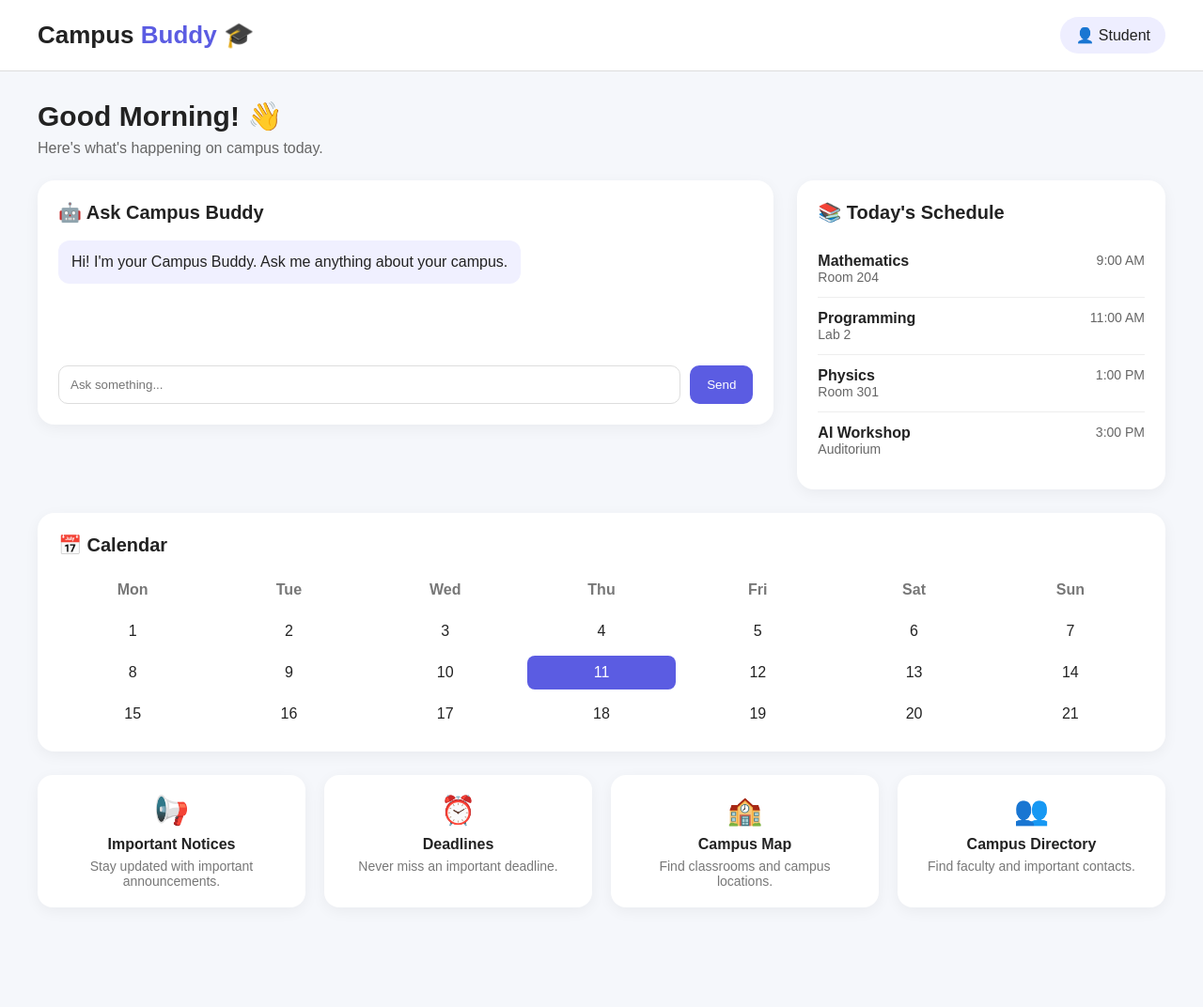
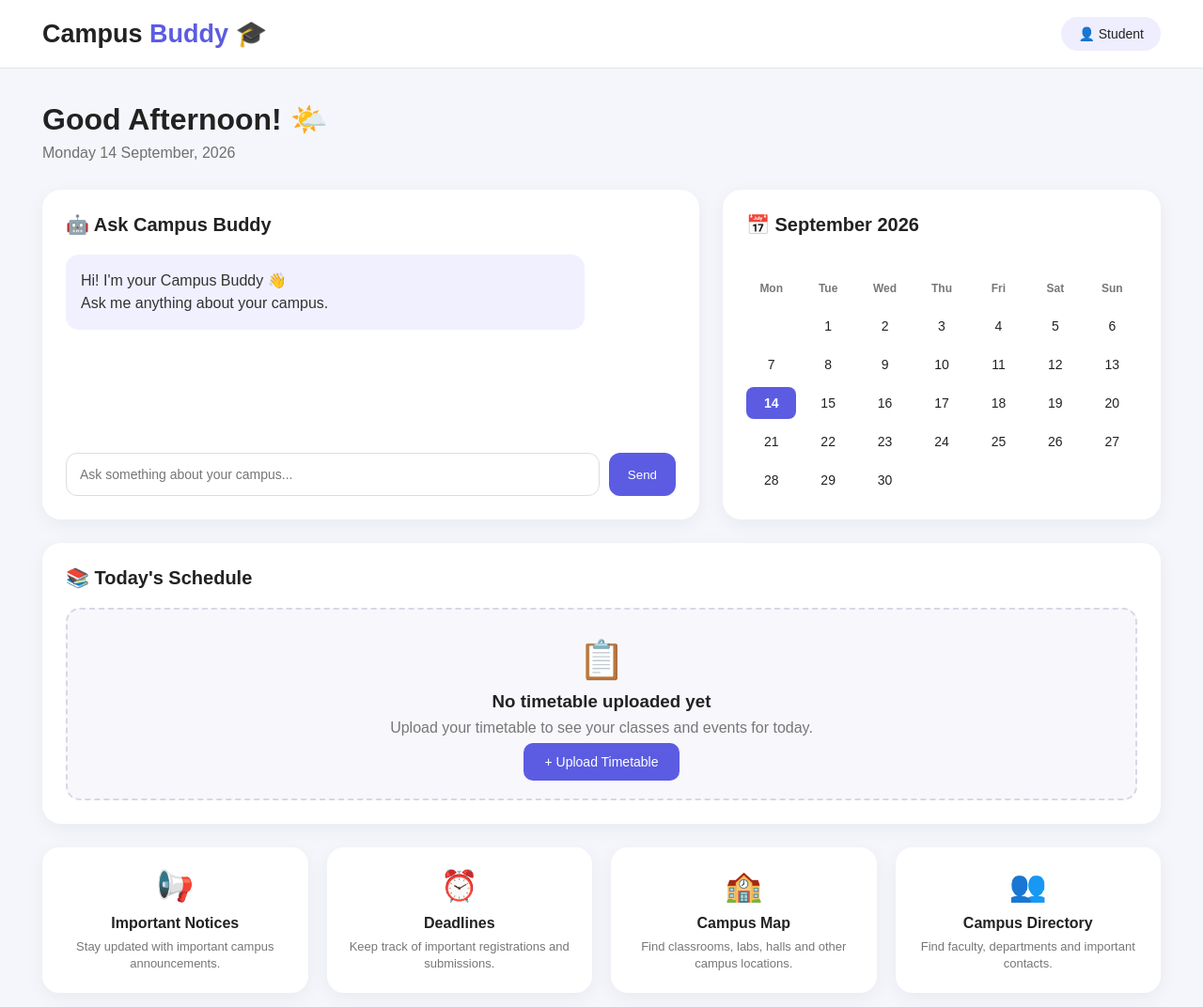
Before and after one commit to Angel-Malik-3008/AM-hackathon, a plain HTML site: page index.html in a window 1280 px wide. Shown: the whole page at 94% size. Before the commit the page ends 996 px from the top, so only its background shows below. Drawn offline with Linux system fonts and the light colour scheme.

Commit message:
Update index.html

```diff
--- a/index.html
+++ b/index.html
@@ -1,5 +1,6 @@
 <!DOCTYPE html>
 <html lang="en">
+
 <head>
     <meta charset="UTF-8">
     <meta name="viewport" content="width=device-width, initial-scale=1.0">
@@ -15,22 +16,23 @@
         }
 
         body {
-            background: #f5f7fb;
+            background: #f5f6fb;
             color: #222;
         }
 
         /* HEADER */
+
         header {
             background: white;
-            padding: 18px 40px;
+            padding: 18px 45px;
             display: flex;
             justify-content: space-between;
             align-items: center;
-            border-bottom: 1px solid #ddd;
+            border-bottom: 1px solid #e5e5e5;
         }
 
         .logo {
-            font-size: 26px;
+            font-size: 27px;
             font-weight: bold;
         }
 
@@ -40,50 +42,60 @@
 
         .profile {
             background: #eeeeff;
-            padding: 10px 16px;
-            border-radius: 20px;
+            padding: 10px 18px;
+            border-radius: 25px;
+            font-size: 14px;
         }
 
-        /* MAIN */
+
+        /*  MAIN  */
+
         .container {
-            padding: 30px 40px;
+            padding: 35px 45px;
+            max-width: 1500px;
+            margin: auto;
         }
 
         .welcome {
-            margin-bottom: 25px;
+            margin-bottom: 30px;
         }
 
         .welcome h1 {
-            font-size: 30px;
+            font-size: 32px;
             margin-bottom: 8px;
         }
 
         .welcome p {
-            color: #666;
+            color: #707070;
+            font-size: 16px;
         }
 
-        /* GRID */
-        .dashboard {
+
+        /* MAIN GRID */
+
+        .main-grid {
             display: grid;
-            grid-template-columns: 2fr 1fr;
+            grid-template-columns: 1.5fr 1fr;
             gap: 25px;
         }
 
         .card {
             background: white;
-            border-radius: 18px;
-            padding: 22px;
-            box-shadow: 0 4px 15px rgba(0,0,0,0.05);
+            border-radius: 20px;
+            padding: 25px;
+            box-shadow: 0 5px 20px rgba(0, 0, 0, 0.05);
         }
 
-        .card h2 {
-            margin-bottom: 18px;
+        .card-title {
             font-size: 20px;
+            margin-bottom: 20px;
         }
 
-        /* CHATBOX */
-        .chatbox {
-            height: 260px;
+
+        /*  AI CHAT */
+
+        .chat-card {
+            min-height: 330px;
             display: flex;
             flex-direction: column;
             justify-content: space-between;
@@ -91,74 +103,126 @@
 
         .chat-message {
             background: #f0f0ff;
-            padding: 14px;
-            border-radius: 12px;
-            width: fit-content;
-            max-width: 80%;
+            padding: 16px;
+            border-radius: 14px;
+            max-width: 85%;
+            line-height: 1.5;
+            color: #333;
         }
 
         .chat-input {
             display: flex;
             gap: 10px;
+            margin-top: 20px;
         }
 
         .chat-input input {
             flex: 1;
-            padding: 12px;
+            padding: 14px;
             border: 1px solid #ddd;
-            border-radius: 10px;
+            border-radius: 12px;
+            outline: none;
+            font-size: 14px;
         }
 
         .chat-input button {
             background: #5b5ce2;
             color: white;
             border: none;
-            padding: 12px 18px;
-            border-radius: 10px;
+            padding: 14px 20px;
+            border-radius: 12px;
             cursor: pointer;
         }
 
-        /* TIMETABLE */
-        .class {
+
+        /*  CALENDAR */
+
+        .calendar-card {
+            min-height: 330px;
+        }
+
+        .calendar-header {
             display: flex;
             justify-content: space-between;
-            padding: 13px 0;
-            border-bottom: 1px solid #eee;
+            align-items: center;
+            margin-bottom: 20px;
         }
 
-        .class:last-child {
-            border-bottom: none;
+        .calendar-header h3 {
+            font-size: 18px;
         }
 
-        .time {
-            color: #666;
-            font-size: 14px;
-        }
-
-        /* CALENDAR */
         .calendar {
             display: grid;
             grid-template-columns: repeat(7, 1fr);
-            gap: 8px;
+            gap: 7px;
             text-align: center;
         }
 
         .calendar div {
-            padding: 9px;
+            padding: 9px 4px;
             border-radius: 8px;
+            font-size: 14px;
         }
 
-        .day {
+        .calendar .day-name {
             font-weight: bold;
             color: #777;
+            font-size: 12px;
         }
 
-        .today {
+        .calendar .today {
             background: #5b5ce2;
             color: white;
+            font-weight: bold;
         }
 
-        /* OTHER FEATURES */
+
+        /*  TIMETABLE  */
+
+        .schedule-card {
+            margin-top: 25px;
+        }
+
+        .schedule-empty {
+            background: #f8f8fc;
+            border: 2px dashed #d7d7e5;
+            padding: 30px;
+            border-radius: 15px;
+            text-align: center;
+        }
+
+        .schedule-empty .icon {
+            font-size: 40px;
+            margin-bottom: 10px;
+        }
+
+        .schedule-empty h3 {
+            margin-bottom: 8px;
+        }
+
+        .schedule-empty p {
+            color: #777;
+            margin-bottom: 18px;
+        }
+
+        .upload-button {
+            background: #5b5ce2;
+            color: white;
+            border: none;
+            padding: 12px 22px;
+            border-radius: 10px;
+            cursor: pointer;
+            font-size: 14px;
+        }
+
+        #timetableFile {
+            display: none;
+        }
+
+
+        /*  OTHER FEATURES */
+
         .features {
             margin-top: 25px;
             display: grid;
@@ -168,25 +232,34 @@
 
         .feature {
             background: white;
-            padding: 20px;
-            border-radius: 16px;
+            padding: 22px;
+            border-radius: 18px;
             text-align: center;
-            box-shadow: 0 4px 15px rgba(0,0,0,0.05);
+            box-shadow: 0 5px 20px rgba(0, 0, 0, 0.05);
         }
 
         .feature-icon {
-            font-size: 30px;
-            margin-bottom: 10px;
+            font-size: 32px;
+            margin-bottom: 12px;
+        }
+
+        .feature h3 {
+            font-size: 16px;
+            margin-bottom: 7px;
         }
 
         .feature p {
             color: #777;
-            font-size: 14px;
-            margin-top: 6px;
+            font-size: 13px;
+            line-height: 1.4;
         }
 
-        @media (max-width: 800px) {
-            .dashboard {
+
+        /*  RESPONSIVE  */
+
+        @media (max-width: 900px) {
+
+            .main-grid {
                 grid-template-columns: 1fr;
             }
 
@@ -195,91 +268,128 @@
             }
 
             .container {
-                padding: 20px;
+                padding: 25px;
             }
 
             header {
-                padding: 15px 20px;
+                padding: 15px 25px;
             }
         }
+
+        @media (max-width: 550px) {
+
+            .features {
+                grid-template-columns: 1fr;
+            }
+
+            .welcome h1 {
+                font-size: 26px;
+            }
+        }
+
     </style>
 </head>
 
+
 <body>
 
-    <!-- HEADER -->
+
+    <!--  HEADER  -->
+
     <header>
-        <div class="logo">Campus <span>Buddy</span> 🎓</div>
-        <div class="profile">👤 Student</div>
+
+        <div class="logo">
+            Campus <span>Buddy</span> 🎓
+        </div>
+
+        <div class="profile">
+            👤 Student
+        </div>
+
     </header>
 
 
+
     <!-- MAIN CONTENT -->
+
     <main class="container">
 
+
+        <!-- WELCOME -->
+
         <div class="welcome">
-            <h1>Good Morning! 👋</h1>
-            <p>Here's what's happening on campus today.</p>
+
+            <h1 id="greeting">
+                Good Morning! 👋
+            </h1>
+
+            <p id="currentDate">
+                Loading date...
+            </p>
+
         </div>
 
 
-        <!-- MAIN DASHBOARD -->
-        <div class="dashboard">
+
+        <!--  CHAT + CALENDAR  -->
+
+        <div class="main-grid">
+
 
             <!-- AI CHATBOX -->
-            <div class="card chatbox">
+
+            <div class="card chat-card">
 
                 <div>
-                    <h2>🤖 Ask Campus Buddy</h2>
+
+                    <h2 class="card-title">
+                        🤖 Ask Campus Buddy
+                    </h2>
 
                     <div class="chat-message">
-                        Hi! I'm your Campus Buddy. Ask me anything about your campus.
+
+                        Hi! I'm your Campus Buddy 👋
+                        <br>
+                        Ask me anything about your campus.
+
                     </div>
+
                 </div>
 
+
                 <div class="chat-input">
-                    <input type="text" placeholder="Ask something...">
-                    <button>Send</button>
+
+                    <input
+                        type="text"
+                        placeholder="Ask something about your campus..."
+                    >
+
+                    <button>
+                        Send
+                    </button>
+
                 </div>
 
             </div>
 
 
-            <!-- TODAY'S TIMETABLE -->
-            <div class="card">
 
-                <h2>📚 Today's Schedule</h2>
+            <!-- CALENDAR -->
 
-                <div class="class">
-                    <div>
-                        <b>Mathematics</b>
-                        <div class="time">Room 204</div>
-                    </div>
-                    <div class="time">9:00 AM</div>
+            <div class="card calendar-card">
+
+                <div class="calendar-header">
+
+                    <h2 class="card-title" id="calendarTitle">
+                        📅 Calendar
+                    </h2>
+
                 </div>
 
-                <div class="class">
-                    <div>
-                        <b>Programming</b>
-                        <div class="time">Lab 2</div>
-                    </div>
-                    <div class="time">11:00 AM</div>
-                </div>
+                <div class="calendar" id="calendar">
 
-                <div class="class">
-                    <div>
-                        <b>Physics</b>
-                        <div class="time">Room 301</div>
-                    </div>
-                    <div class="time">1:00 PM</div>
-                </div>
+                    <!-- JavaScript will create the calendar here -->
 
-                <div class="class">
-                    <div>
-                        <b>AI Workshop</b>
-                        <div class="time">Auditorium</div>
-                    </div>
-                    <div class="time">3:00 PM</div>
                 </div>
 
             </div>
@@ -287,80 +397,318 @@
         </div>
 
 
-        <!-- CALENDAR -->
-        <div class="card" style="margin-top:25px;">
 
-            <h2>📅 Calendar</h2>
+        <!--  TODAY'S SCHEDULE  -->
 
-            <div class="calendar">
+        <div class="card schedule-card">
 
-                <div class="day">Mon</div>
-                <div class="day">Tue</div>
-                <div class="day">Wed</div>
-                <div class="day">Thu</div>
-                <div class="day">Fri</div>
-                <div class="day">Sat</div>
-                <div class="day">Sun</div>
+            <h2 class="card-title">
+                📚 Today's Schedule
+            </h2>
 
-                <div>1</div>
-                <div>2</div>
-                <div>3</div>
-                <div>4</div>
-                <div>5</div>
-                <div>6</div>
-                <div>7</div>
 
-                <div>8</div>
-                <div>9</div>
-                <div>10</div>
-                <div class="today">11</div>
-                <div>12</div>
-                <div>13</div>
-                <div>14</div>
+            <div class="schedule-empty">
 
-                <div>15</div>
-                <div>16</div>
-                <div>17</div>
-                <div>18</div>
-                <div>19</div>
-                <div>20</div>
-                <div>21</div>
+                <div class="icon">
+                    📋
+                </div>
+
+                <h3>
+                    No timetable uploaded yet
+                </h3>
+
+                <p>
+                    Upload your timetable to see your classes and events for today.
+                </p>
+
+
+                <label for="timetableFile" class="upload-button">
+                    + Upload Timetable
+                </label>
+
+                <input
+                    type="file"
+                    id="timetableFile"
+                    accept=".pdf,.jpg,.jpeg,.png"
+                >
 
             </div>
 
         </div>
 
 
-        <!-- FUTURE FEATURES -->
+
+        <!-- OTHER FEATURES  -->
+
         <div class="features">
 
+
+            <!-- NOTICES -->
+
             <div class="feature">
-                <div class="feature-icon">📢</div>
-                <b>Important Notices</b>
-                <p>Stay updated with important announcements.</p>
+
+                <div class="feature-icon">
+                    📢
+                </div>
+
+                <h3>
+                    Important Notices
+                </h3>
+
+                <p>
+                    Stay updated with important campus announcements.
+                </p>
+
             </div>
 
+
+
+            <!-- DEADLINES -->
+
             <div class="feature">
-                <div class="feature-icon">⏰</div>
-                <b>Deadlines</b>
-                <p>Never miss an important deadline.</p>
+
+                <div class="feature-icon">
+                    ⏰
+                </div>
+
+                <h3>
+                    Deadlines
+                </h3>
+
+                <p>
+                    Keep track of important registrations and submissions.
+                </p>
+
             </div>
 
+
+
+            <!-- CAMPUS MAP -->
+
             <div class="feature">
-                <div class="feature-icon">🏫</div>
-                <b>Campus Map</b>
-                <p>Find classrooms and campus locations.</p>
+
+                <div class="feature-icon">
+                    🏫
+                </div>
+
+                <h3>
+                    Campus Map
+                </h3>
+
+                <p>
+                    Find classrooms, labs, halls and other campus locations.
+                </p>
+
             </div>
 
+
+
+            <!-- DIRECTORY -->
+
             <div class="feature">
-                <div class="feature-icon">👥</div>
-                <b>Campus Directory</b>
-                <p>Find faculty and important contacts.</p>
+
+                <div class="feature-icon">
+                    👥
+                </div>
+
+                <h3>
+                    Campus Directory
+                </h3>
+
+                <p>
+                    Find faculty, departments and important contacts.
+                </p>
+
             </div>
 
         </div>
 
+
     </main>
 
+
+
+    <!--  JAVASCRIPT  -->
+
+    <script>
+
+        /*
+           CURRENT DATE & GREETING
+         */
+
+        const today = new Date();
+
+        const hours = today.getHours();
+
+        let greeting;
+
+        if (hours >= 5 && hours < 12) {
+
+            greeting = "Good Morning! ☀️";
+
+        } else if (hours >= 12 && hours < 17) {
+
+            greeting = "Good Afternoon! 🌤️";
+
+        } else if (hours >= 17 && hours < 21) {
+
+            greeting = "Good Evening! 🌆";
+
+        } else {
+
+            greeting = "Good Night! 🌙";
+
+        }
+
+
+        document.getElementById("greeting").textContent = greeting;
+
+
+        const dateOptions = {
+            weekday: "long",
+            year: "numeric",
+            month: "long",
+            day: "numeric"
+        };
+
+
+        document.getElementById("currentDate").textContent =
+            today.toLocaleDateString("en-IN", dateOptions);
+
+
+
+        /*
+           DYNAMIC CALENDAR
+        */
+
+        const calendar = document.getElementById("calendar");
+
+        const calendarTitle = document.getElementById("calendarTitle");
+
+
+        const currentYear = today.getFullYear();
+
+        const currentMonth = today.getMonth();
+
+        const currentDay = today.getDate();
+
+
+        const monthOptions = {
+            month: "long",
+            year: "numeric"
+        };
+
+
+        calendarTitle.textContent =
+            "📅 " + today.toLocaleDateString("en-IN", monthOptions);
+
+
+        const daysOfWeek = [
+            "Mon",
+            "Tue",
+            "Wed",
+            "Thu",
+            "Fri",
+            "Sat",
+            "Sun"
+        ];
+
+
+        /* Add day names */
+
+        daysOfWeek.forEach(function(day) {
+
+            const dayElement = document.createElement("div");
+
+            dayElement.textContent = day;
+
+            dayElement.classList.add("day-name");
+
+            calendar.appendChild(dayElement);
+
+        });
+
+
+        /*
+           JavaScript starts Sunday as 0.
+           We convert it so Monday = 0.
+        */
+
+        const firstDay =
+            new Date(currentYear, currentMonth, 1).getDay();
+
+        const startingDay =
+            firstDay === 0 ? 6 : firstDay - 1;
+
+
+        /* Add blank spaces before first date */
+
+        for (let i = 0; i < startingDay; i++) {
+
+            const blank = document.createElement("div");
+
+            calendar.appendChild(blank);
+
+        }
+
+
+        /* Find number of days in current month */
+
+        const daysInMonth =
+            new Date(currentYear, currentMonth + 1, 0).getDate();
+
+
+        /* Add dates */
+
+        for (let day = 1; day <= daysInMonth; day++) {
+
+            const dateElement = document.createElement("div");
+
+            dateElement.textContent = day;
+
+
+            /* Highlight today's date */
+
+            if (day === currentDay) {
+
+                dateElement.classList.add("today");
+
+            }
+
+
+            calendar.appendChild(dateElement);
+
+        }
+
+
+
+        /*
+           TIMETABLE UPLOAD - TEMPORARY
+       */
+
+        const timetableFile =
+            document.getElementById("timetableFile");
+
+
+        timetableFile.addEventListener("change", function() {
+
+            if (this.files.length > 0) {
+
+                const fileName = this.files[0].name;
+
+                alert(
+                    "Timetable uploaded: " +
+                    fileName +
+                    "\n\nAI timetable processing will be added next!"
+                );
+
+            }
+
+        });
+
+    </script>
+
+
 </body>
+
 </html>
```
